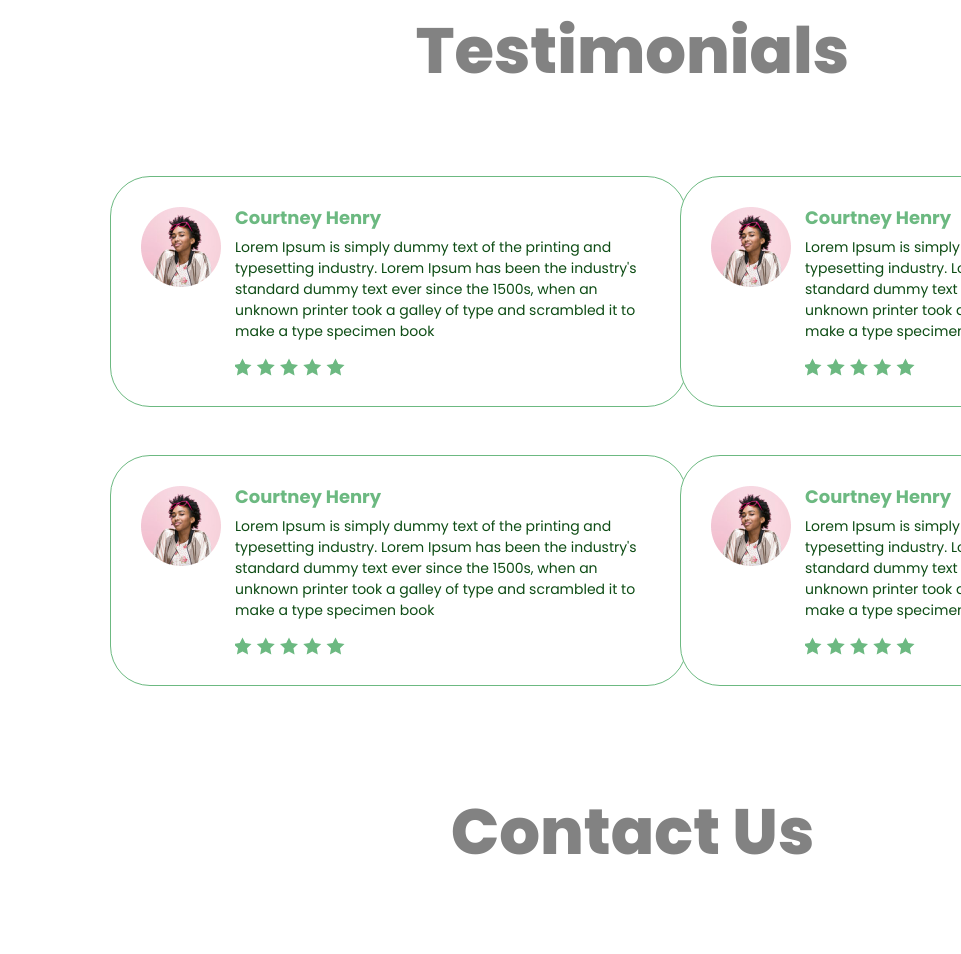
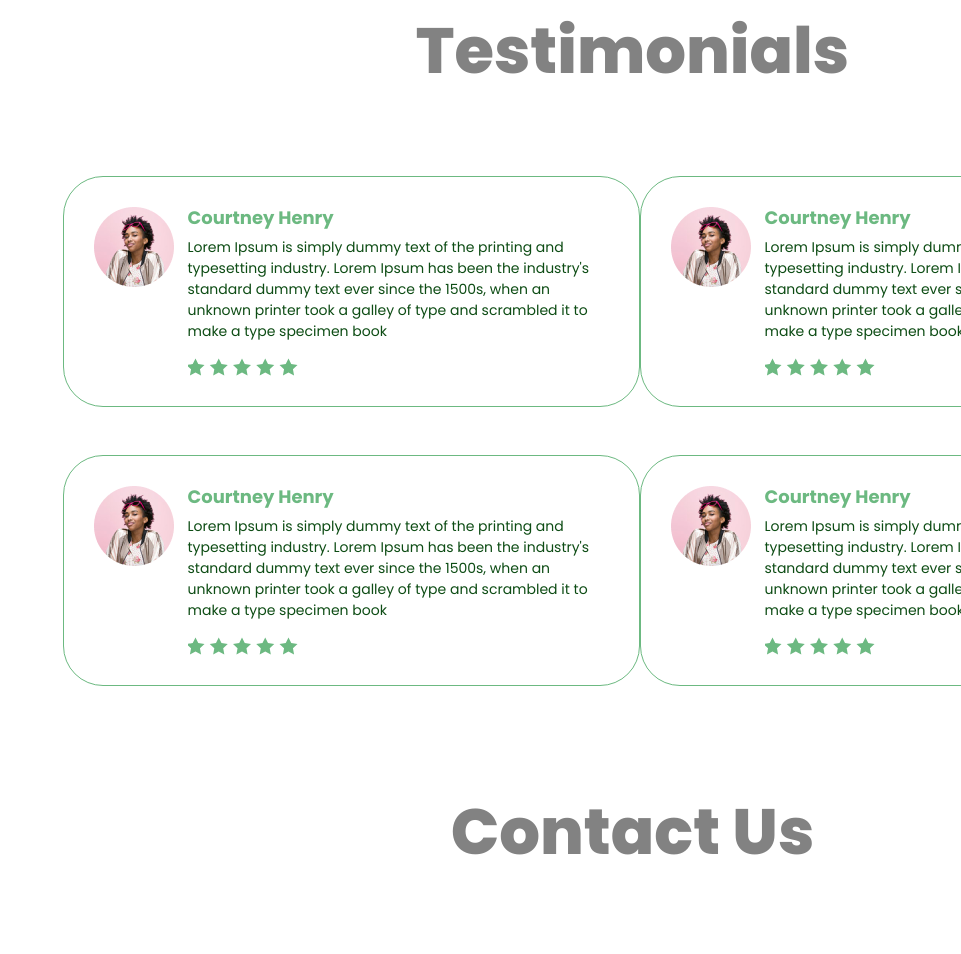
Before and after one commit to jevrika/1MD, a website built with webpack: page src/index.html in a window 1280 px wide. Shown: the part 2778-3732 px from the top of the page, without its empty margins (319-1280 px from the left). Built offline with nearby package versions, Linux system fonts and the light colour scheme; files whose address does not match are found by name.

Commit message:
Fixed some issues

```diff
--- a/src/index.html
+++ b/src/index.html
@@ -101,7 +101,7 @@
           </div>
         </div>
         <div class="service-cards__row row">
-          <div class="services-cards__content col-3">
+          <div class="services-cards__content col-3 ">
             <div class="services-cards__card">
               <img class="services-card__img" src="assets/images/services-section-cards/services-1cards-img.png" alt="servicess first card image - grass" />
               <div class="services-card-text__content">
@@ -239,7 +239,7 @@
 
             <div class="row ">
                 <div class="testimonials-cards__row" >
-                    <div class="col-5 ">
+                    <div class="cards-column col-5 ">
                         <div class="testimonials-cards__content">
                             <div class="testimonials-cards-author-photo__content">
                                 <img class="testimonials-cards-author__img" src="assets/images/tetimonials-section/testimonials-section-img.png" alt="testimonials cards image">
@@ -269,7 +269,7 @@
                         </div>
                     </div>
 
-                    <div class="col-5">
+                    <div class="cards-column col-5">
                         <div class="testimonials-cards__content">
                             <div class="testimonials-cards-author-photo__content">
                                 <img class="testimonials-cards-author__img" src="assets/images/tetimonials-section/testimonials-section-img.png" alt="testimonials cards image">
@@ -303,7 +303,7 @@
 
             <div class="row">
                 <div class="testimonials-cards__row">
-                    <div class="col-5">
+                    <div class="cards-column col-5">
                         <div class="testimonials-cards__content">
                             <div class="testimonials-cards-author-photo__content">
                                 <img class="testimonials-cards-author__img" src="assets/images/tetimonials-section/testimonials-section-img.png" alt="testimonials cards image">
@@ -333,7 +333,7 @@
                         </div>
                     </div>
 
-                    <div class="col-5">
+                    <div class="cards-column col-5">
                         <div class="testimonials-cards__content">
                             <div class="testimonials-cards-author-photo__content">
                                 <img class="testimonials-cards-author__img" src="assets/images/tetimonials-section/testimonials-section-img.png" alt="testimonials cards image">
--- a/src/styles.scss
+++ b/src/styles.scss
@@ -277,6 +277,9 @@ body {
   font-weight: 800;
   line-height: normal;
 }
+.cards-column {
+  width:577px
+}
 
 .testimonials-cards__content {
   width: 577px;
@@ -344,7 +347,6 @@ body {
   font-weight: 800;
   line-height: normal;
 }
-
 
 
 .footer__content{
```
